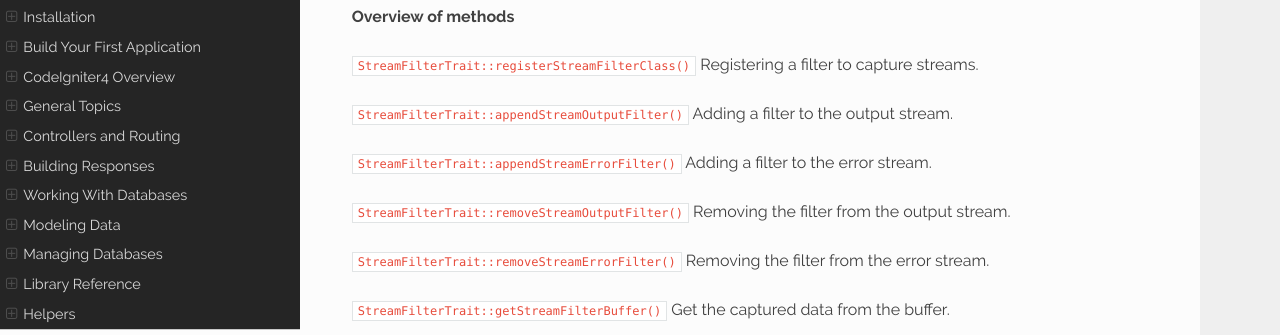
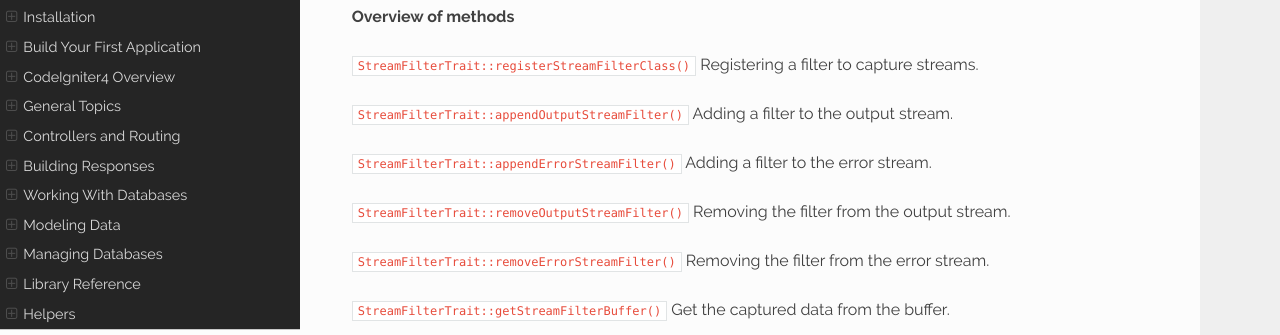
Before and after one commit to NEKOGET/ci4_user_guide_src, a Sphinx documentation site: the page built from source/testing/overview.rst, in a window 1280 px wide and 900 px high, scrolled down 8331 px. Shown: the part 152-487 px from the top of the window. Built offline with Sphinx 7.4.7 and the Read the Docs theme 2.0.0, drawn with Linux system fonts in a browser that asks for light colours.

Commit message:
Renaming the methods of the trait.

```diff
--- a/source/testing/overview.rst
+++ b/source/testing/overview.rst
@@ -262,13 +262,13 @@ might be helpful. The ``StreamFilterTrait`` helps you capture the output from th
 
 ``StreamFilterTrait::registerStreamFilterClass()`` Registering a filter to capture streams.
 
-``StreamFilterTrait::appendStreamOutputFilter()`` Adding a filter to the output stream.
+``StreamFilterTrait::appendOutputStreamFilter()`` Adding a filter to the output stream.
 
-``StreamFilterTrait::appendStreamErrorFilter()`` Adding a filter to the error stream.
+``StreamFilterTrait::appendErrorStreamFilter()`` Adding a filter to the error stream.
 
-``StreamFilterTrait::removeStreamOutputFilter()`` Removing the filter from the output stream.
+``StreamFilterTrait::removeOutputStreamFilter()`` Removing the filter from the output stream.
 
-``StreamFilterTrait::removeStreamErrorFilter()`` Removing the filter from the error stream.
+``StreamFilterTrait::removeErrorStreamFilter()`` Removing the filter from the error stream.
 
 ``StreamFilterTrait::getStreamFilterBuffer()`` Get the captured data from the buffer.
 
```
Also changed, not shown: 1 other file.
